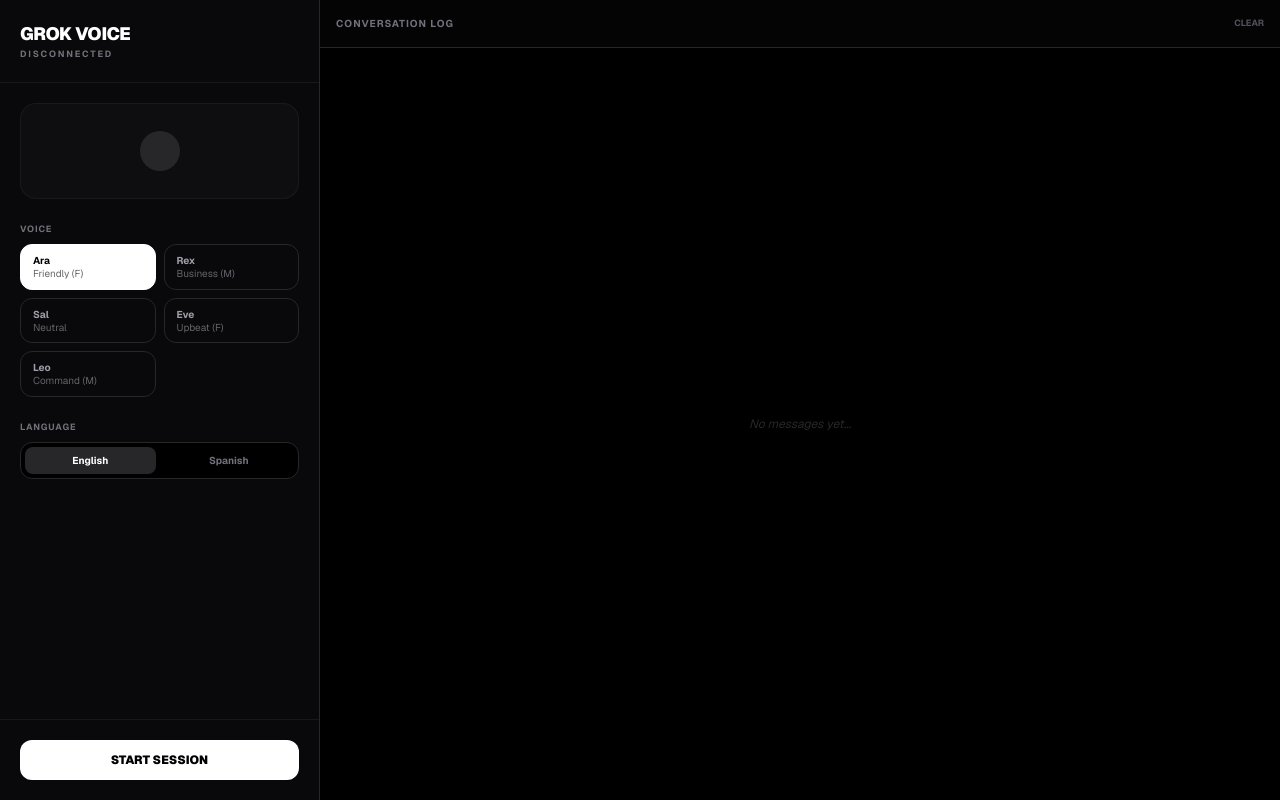
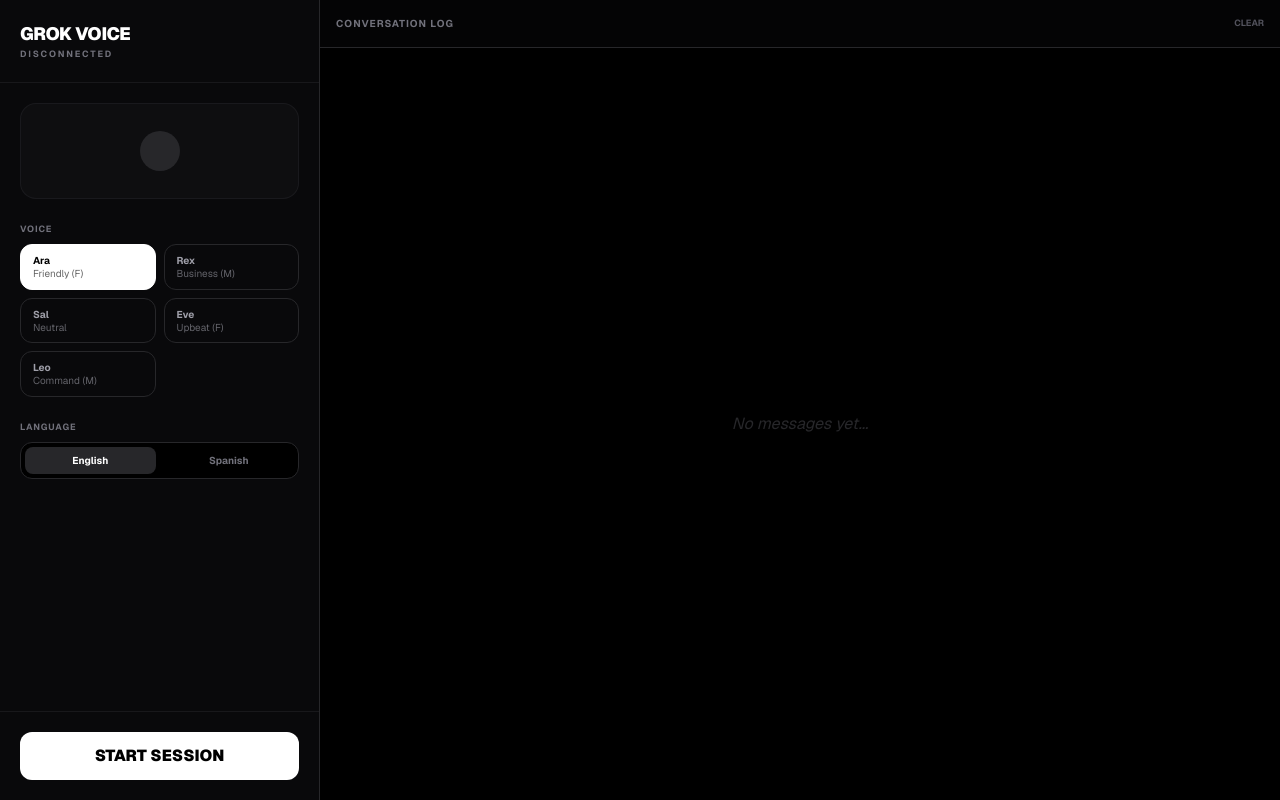
Before and after one commit to wanacode/grok-voice-chat, a Next.js app: page / in a window 1280 px wide. Built offline with nearby package versions, Linux system fonts and the light colour scheme.

Commit message:
Increse font size

```diff
--- a/app/page.tsx
+++ b/app/page.tsx
@@ -188,7 +188,7 @@
         <div className="p-5 border-t border-zinc-900 bg-zinc-950 sticky bottom-0">
           <button
             onClick={status === "Disconnected" ? startSession : stopAudio}
-            className={`w-full py-3 rounded-xl font-black text-xs transition-all active:scale-95 ${
+            className={`w-full py-3 rounded-xl font-black text-base transition-all active:scale-95 ${
               status === "Disconnected" ? "bg-white text-black hover:bg-zinc-200" : "bg-red-600 text-white"
             }`}
           >
@@ -206,13 +206,13 @@
 
         <div className="flex-1 overflow-y-auto p-6 space-y-6 scroll-smooth">
           {messages.length === 0 && (
-            <div className="h-full flex items-center justify-center text-zinc-800 italic text-xs">
+            <div className="h-full flex items-center justify-center text-zinc-800 italic text-base">
               No messages yet...
             </div>
           )}
           {messages.map((msg) => (
             <div key={msg.id} className={`flex flex-col ${msg.role === 'user' ? 'items-end' : 'items-start'}`}>
-              <div className={`max-w-[75%] p-4 rounded-2xl text-xs leading-relaxed ${
+              <div className={`max-w-[75%] p-4 rounded-2xl text-base leading-relaxed ${
                 msg.role === 'user'
                   ? 'bg-zinc-800 text-zinc-200 rounded-tr-none'
                   : 'bg-blue-600/10 text-blue-100 border border-blue-900/20 rounded-tl-none'
```
